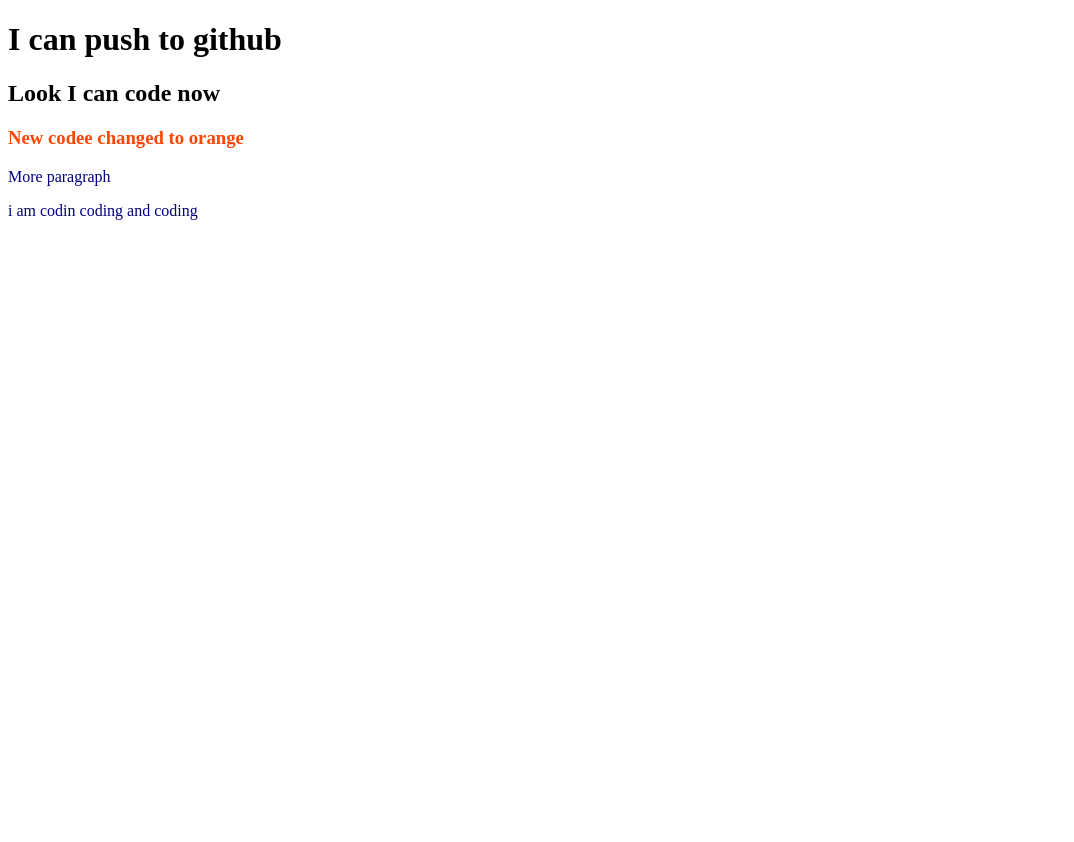
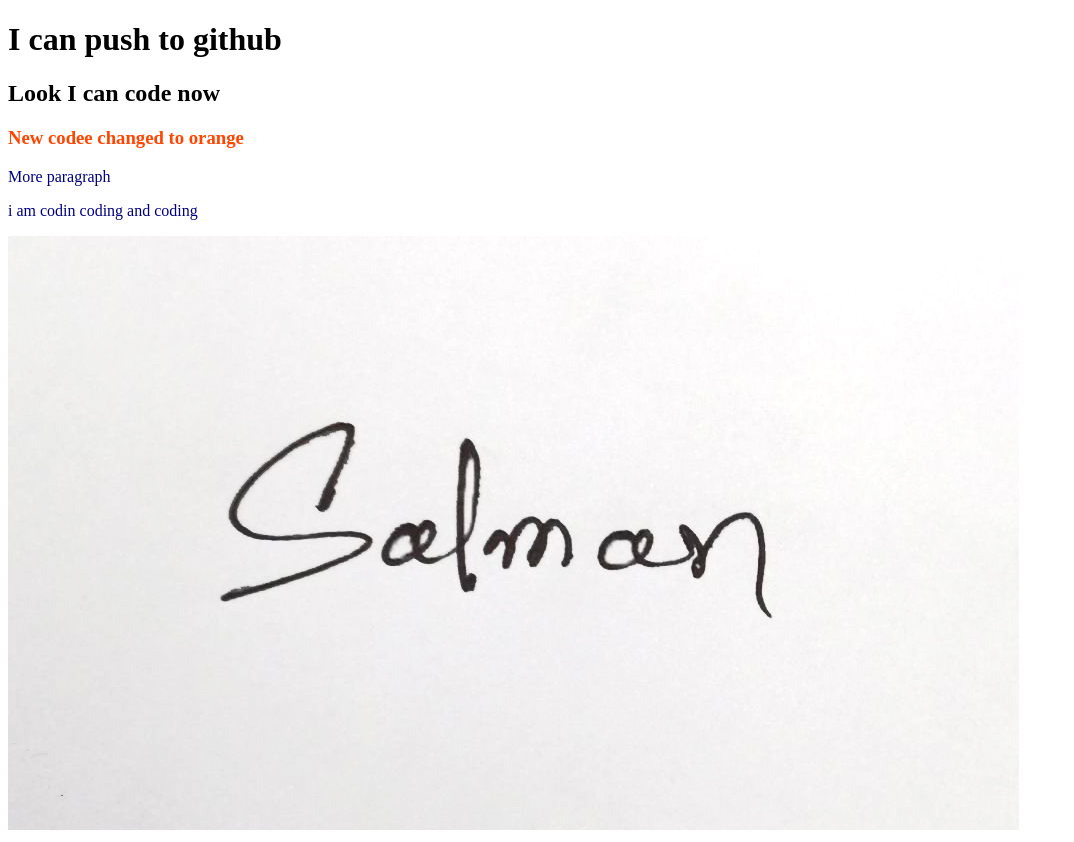
Before and after one commit to Shourovcool/my-second-repo, a plain HTML site: page index.html in a window 1280 px wide. Shown: the whole page, without its empty margins (0-1074 px from the left). Before the commit the page ends 800 px from the top, so only its background shows below. Drawn offline with Linux system fonts and the light colour scheme.

Commit message:
image addeded

```diff
--- a/index.html
+++ b/index.html
@@ -12,5 +12,6 @@
     <h3>New codee changed to orange</h3>
     <p>More paragraph</p>
     <p>i am codin coding and coding</p>
+    <img src="untile.jpg" alt="">
 </body>
 </html>
```
Also changed, not shown: untile.jpg (renamed from 332382509_1707834986298815_1796728822384965478_n.jpg).
